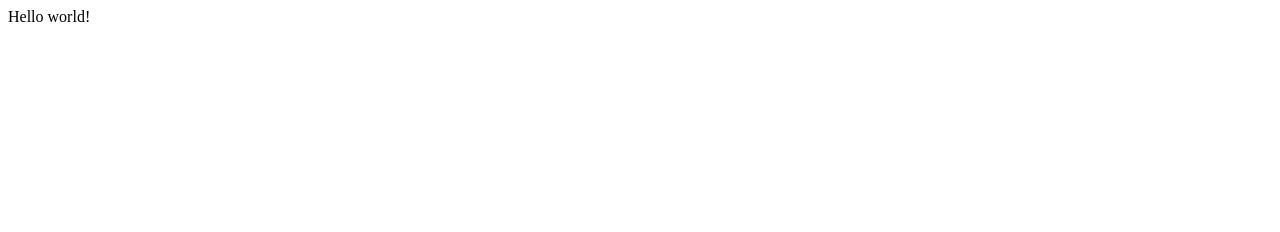
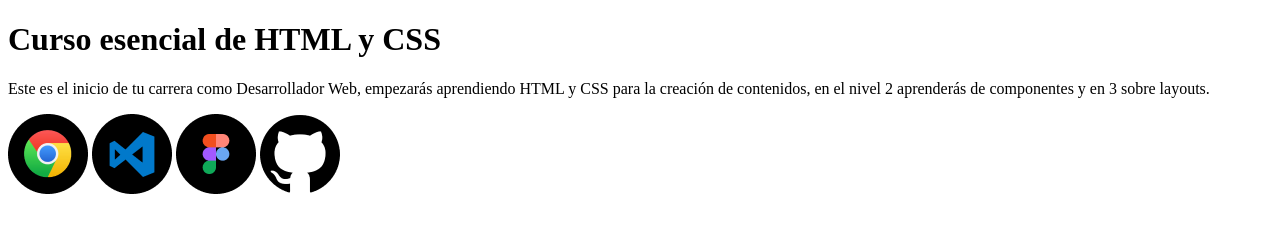
Before and after one commit to roscianorm/html-css-essentials, a plain HTML site: page index.html in a window 1280 px wide. Drawn offline with Linux system fonts and the light colour scheme.

Commit message:
Adding logo images to the project

```diff
--- a/index.html
+++ b/index.html
@@ -4,9 +4,26 @@
     <meta charset="UTF-8" />
     <meta http-equiv="X-UA-Compatible" content="IE=edge" />
     <meta name="viewport" content="width=device-width, initial-scale=1.0" />
-    <title>Document</title>
+    <title>Nemium</title>
   </head>
   <body>
-    Hello world!
+    <h1>Curso esencial de HTML y CSS</h1>
+    <p>
+      Este es el inicio de tu carrera como Desarrollador Web, empezarás
+      aprendiendo HTML y CSS para la creación de contenidos, en el nivel 2
+      aprenderás de componentes y en 3 sobre layouts.
+    </p>
+    <img
+      src="./assets/google-chrome.png"
+      alt="Google Chrome Logo"
+      title="Google Chrome Logo"
+    />
+    <img
+      src="./assets/visual-studio-code.png"
+      alt="Visual Studio Code Logo"
+      title="Visual Studio Code Logo"
+    />
+    <img src="./assets/figma.png" alt="Figma Logo" title="Figma Logo" />
+    <img src="./assets/github.png" alt="GitHub Logo" title="GitHub Logo" />
   </body>
 </html>
```
Also changed, not shown: assets/figma.png (renamed from figma.png), assets/github.png (added), assets/google-chrome.png (added), assets/visual-studio-code.png (added).
